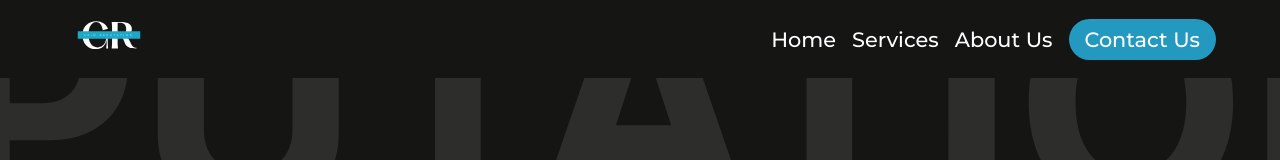
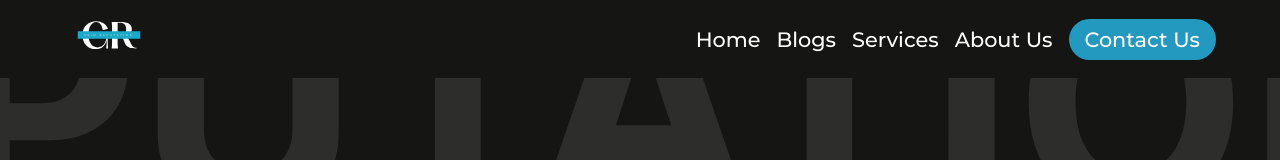
Before and after one commit to Rav1639/gridReputation, a Next.js app: page / in a window 1280 px wide. Shown: the top 160 px of the page. Built offline with nearby package versions, Linux system fonts and the light colour scheme.

Commit message:
Update index.jsx

```diff
--- a/pages/index.jsx
+++ b/pages/index.jsx
@@ -29,24 +29,20 @@ export default function Home() {
   return (
     <div className={s.container}>
       <Head>
-
         <meta name="title" content="Boost Your Business with the Power of GRID Reputation" />
         <meta name="description" content="Elevate your online presence with the power of GRID Reputation. Learn proven strategies to stand out and succeed today." />
         <meta name="keywords" content="Web Development, Android App Development, Search Engine Optimisation, Digital Marketing Strategy" />
         <meta name="robots" content="index, follow" />
         <meta http-equiv="Content-Type" content="text/html; charset=utf-8" />
         <meta name="language" content="English" />
-
-
         <meta name="facebook-domain-verification" content="chxhalkrx93pqwkmgqezyka6d48fj3" />
-            <meta name="p:domain_verify" content="8e0fb17c5e33669eb4bbd1bce3e42692"/>
+        <meta name="p:domain_verify" content="8e0fb17c5e33669eb4bbd1bce3e42692" />
         <title>Grid Reputation</title>
         <meta
           name="description"
           content="The official website for Grid Reputation organization"
         />
-        <link rel="icon" href="/grLogo.ico"/>
-
+        <link rel="icon" href="/grLogo.ico" />
       </Head>
 
 
@@ -84,6 +80,9 @@ export default function Home() {
               >
                 <div className="mobele">Home</div>
               </Link>
+              <Link href="/blogs-home">
+                <div className="mobele">Blogs</div>
+              </Link>
               <Link href="/services">
                 <div className="mobele">Services</div>
               </Link>
@@ -97,11 +96,16 @@ export default function Home() {
           </div>
           <nav>
             <div id="navLeft">
+              <Link href="/">
                 <Image src="/GR.svg" height={70} width={90} />
+              </Link>
             </div>
             <div id="navRight">
               <Link href="/">
                 <div className="navEle">Home</div>
+              </Link>
+              <Link href="/blogs-home">
+                <div className="mobele">Blogs</div>
               </Link>
               <Link href="/services">
                 <div className="navEle">Services</div>
@@ -386,8 +390,8 @@ export default function Home() {
                   </Link>
                 </div>
                 <div id="policyterms">
-                  <Link href="/privacypolicy"><div class ="policy">Privacy Policy</div></Link>
-                  <Link href="/terms"><div class ="terms">Terms of Service</div></Link>
+                  <Link href="/privacypolicy"><div class="policy">Privacy Policy</div></Link>
+                  <Link href="/terms"><div class="terms">Terms of Service</div></Link>
                 </div>
                 <div id="socials">
                   <Link href="https://wa.me/message/RVHR3F2ZW66LA1">
```
Lines whose indentation alone changed are shown as unchanged.
